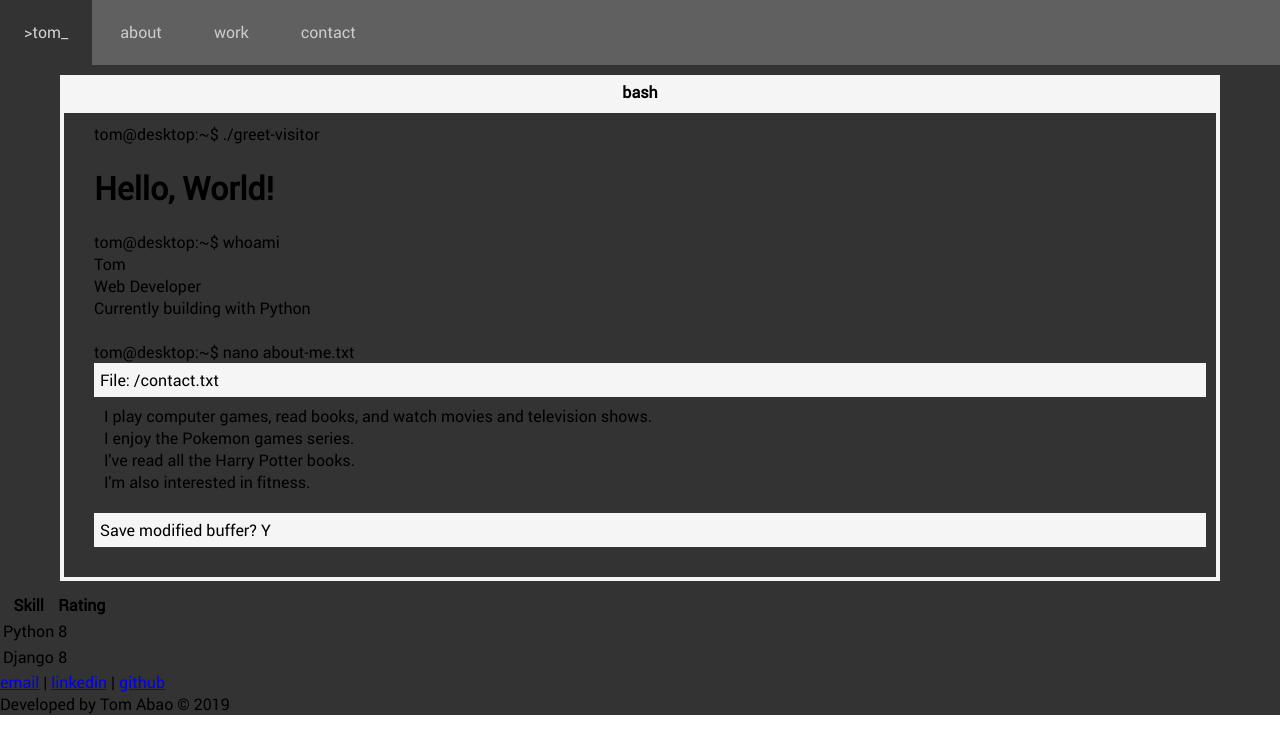
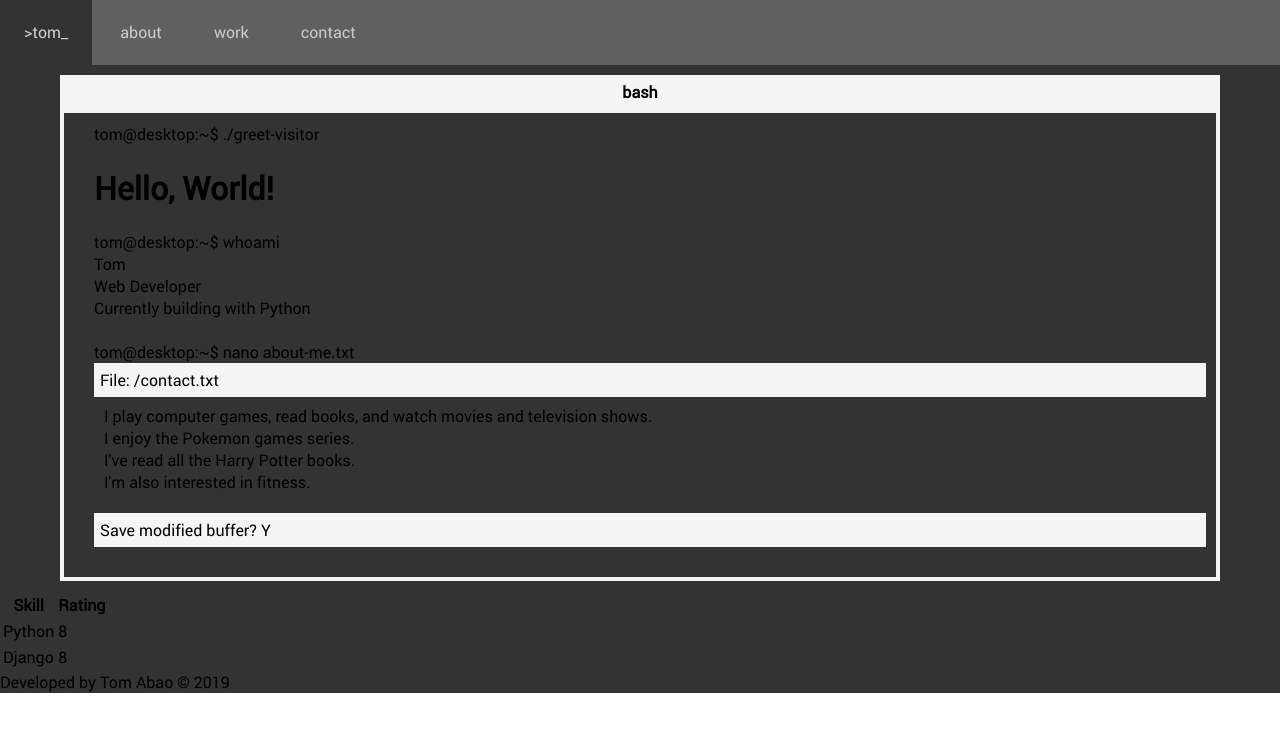
Before and after one commit to kormin/react-portfolio, a React (Create React App) app: page / in a window 1280 px wide. Shown: the top 754 px of the page. Built offline with nearby package versions, Linux system fonts and the light colour scheme.

Commit message:
add Contact class

```diff
--- a/src/components/Work.js
+++ b/src/components/Work.js
@@ -3,8 +3,6 @@ import React, { Component } from 'react';
 class Work extends Component {
   render() {
     return (
-      <div>
-
       <div id="work" className="row">
         <table>
           <thead>
@@ -25,35 +23,6 @@ class Work extends Component {
           </tbody>
         </table>
       </div>
-
-          {/* Contact */}
-          <div id="contact" className="row">
-            <a
-              target="_blank"
-              rel="noopener noreferrer"
-              href="mailto:abaotom14@gmail.com"
-            >
-              email
-            </a>
-            &nbsp;|&nbsp;
-            <a
-              target="_blank"
-              rel="noopener noreferrer"
-              href="https://ph.linkedin.com/in/tom-abao-09b649113"
-            >
-              linkedin
-            </a>
-            &nbsp;|&nbsp;
-            <a
-              target="_blank"
-              rel="noopener noreferrer"
-              href="https://www.github.com/kormin"
-            >
-              github
-            </a>
-          </div>
-
-      </div>
     );
   }
 }
```
Also changed, not shown: src/components/Contact.js (added, +35 -0 lines). Lines whose indentation alone changed are shown as unchanged.
